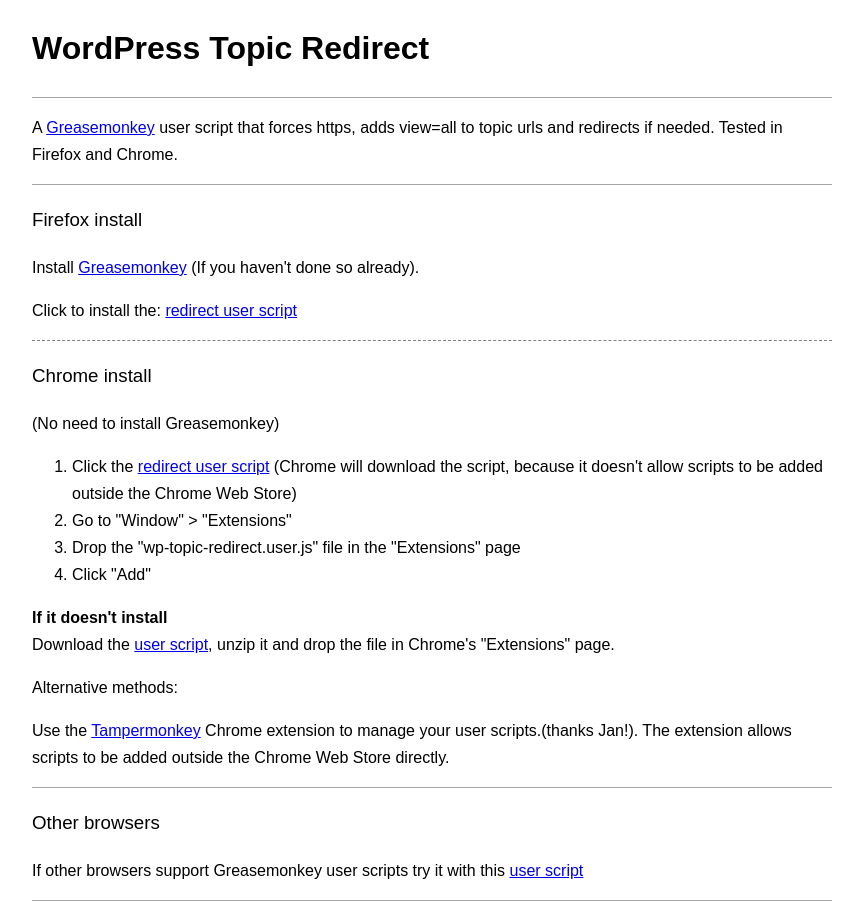
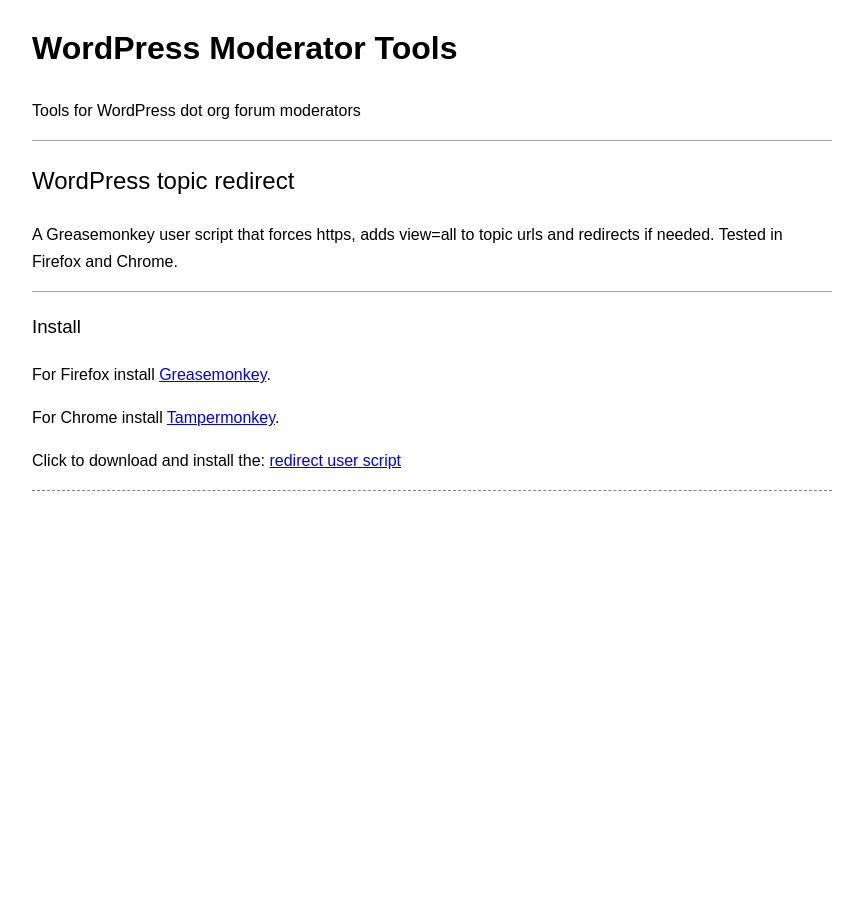
Before and after one commit to keesiemeijer/WordPress-moderator-tools, a plain HTML site: page topic-redirect.html in a window 1280 px wide. Shown: the whole page, without its empty margins (208-1071 px from the left). After the commit the page ends 800 px from the top, so only its background shows below. Drawn offline with Linux system fonts and the light colour scheme.

Commit message:
Add gist link

```diff
--- a/topic-redirect.html
+++ b/topic-redirect.html
@@ -3,41 +3,26 @@
 <head>
     <meta charset="utf-8" />
     <title>WordPress topic redirect</title>
-    <link rel="stylesheet" href="style.css" type="text/css">
+    <link rel="stylesheet" href="../style.css" type="text/css">
     <meta name="description" content="WordPress topic redirect." />
     <meta name="robots" content="NOINDEX,NOFOLLOW">
 </head>
 <body>
 <div id="main">
 <div class="section">
-<h1>WordPress Topic Redirect</h1>
+<h1><a href="/WordPress-moderator-tools">WordPress Moderator Tools</a></h1>
+<p>Tools for WordPress dot org forum moderators</p>
 </div>
 <article class="section">
-<p>A <a href="https://addons.mozilla.org/nl/firefox/addon/greasemonkey/">Greasemonkey</a> user script that forces https, adds view=all to topic urls and redirects if needed. Tested in Firefox and Chrome.</p>
+<h2>WordPress topic redirect</h2>
+
+<p>A Greasemonkey user script that forces https, adds view=all to topic urls and redirects if needed. Tested in Firefox and Chrome.</p>
 </article>
 <article>
-<h3>Firefox install</h3>
-<p>Install <a href="https://addons.mozilla.org/nl/firefox/addon/greasemonkey/">Greasemonkey</a> (If you haven't done so already).</p>
-<p>Click to install the: <a href="version-2/wp-topic-redirect.user.js">redirect user script</a></p>
-</article>
-<article class="section">
-<h3>Chrome install</h3>
-<p>(No need to install Greasemonkey)</p>
-<ol>
-	<li>Click the <a href="version-2/wp-topic-redirect.user.js">redirect user script</a> (Chrome will download the script, because it doesn't allow scripts to be added outside the Chrome Web Store)</li>
-	<li>Go to "Window" > "Extensions"</li>
-	<li>Drop the "wp-topic-redirect.user.js" file in the "Extensions" page</li>
-	<li>Click "Add"</li>
-</ol>
-<p><strong>If it doesn't install</strong><br/>
-Download the <a href="version-2/wp-topic-redirect.user.js.zip">user script</a>, unzip it and drop the file in Chrome's "Extensions" page.</p>
-
-<p>Alternative methods:</p>
-	<p>Use the <a href="https://chrome.google.com/webstore/detail/tampermonkey/dhdgffkkebhmkfjojejmpbldmpobfkfo">Tampermonkey</a> Chrome extension to manage your user scripts.(thanks Jan!). The extension allows scripts to be added outside the Chrome Web Store directly.</p>
-</article>
-<article class="section">
-	<h3>Other browsers</h3>
-	<p>If other browsers support Greasemonkey user scripts try it with this <a href="version-2/wp-topic-redirect.user.js.zip">user script</a></p>
+<h3>Install</h3>
+<p>For Firefox install <a href="https://addons.mozilla.org/nl/firefox/addon/greasemonkey/">Greasemonkey</a>.</p>
+<p>For Chrome install <a href="https://chrome.google.com/webstore/detail/tampermonkey/dhdgffkkebhmkfjojejmpbldmpobfkfo">Tampermonkey</a>.</p>
+<p>Click to download and install the: <a href="https://gist.githubusercontent.com/keesiemeijer/e5010e61a6f9948b0d739f7fb542de18/raw/wp-topic-redirect.user.js">redirect user script</a></p>
 </article>
 </div><!-- /main -->
 </body>
```
